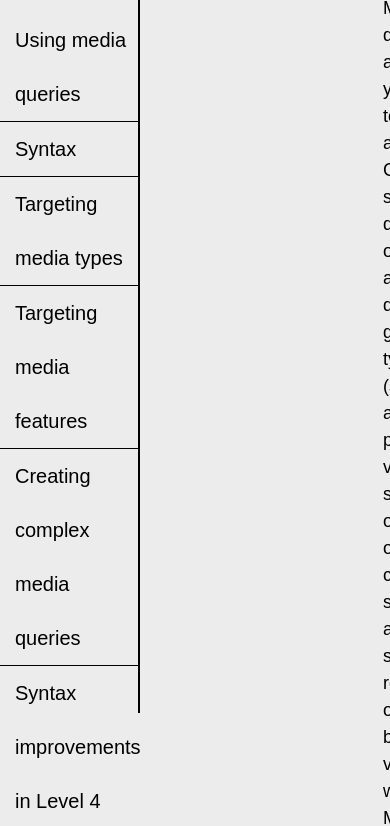
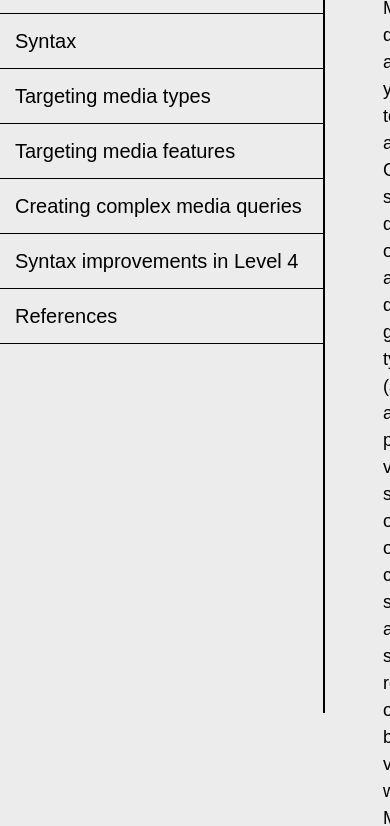
Before and after one commit to Zacharyjpeter/FCC-TechDoc, a plain HTML site: page index.html in a window 390 px wide. Shown: the part 131-957 px from the top of the page. Drawn offline with Linux system fonts and the light colour scheme.

Commit message:
fixed navbar width to be responsive

```diff
--- a/styles.css
+++ b/styles.css
@@ -19,7 +19,7 @@
   border-right: 2px solid black;
   background-color: rgb(236, 236, 236);
   height: 100%;
-  width: 36vw;
+  width: 325px;
   position: fixed;
   left: 0px;
   top: 0px;
```
